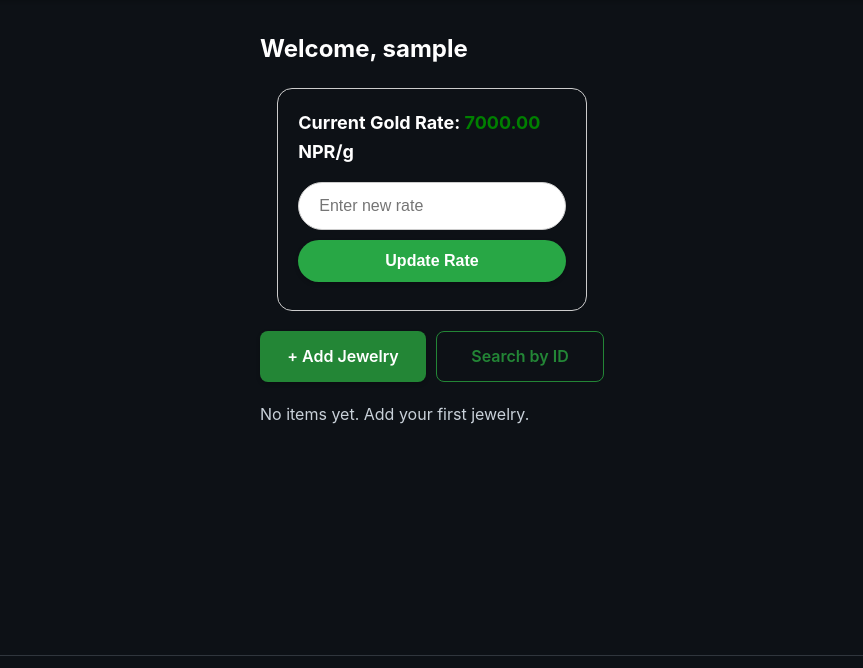
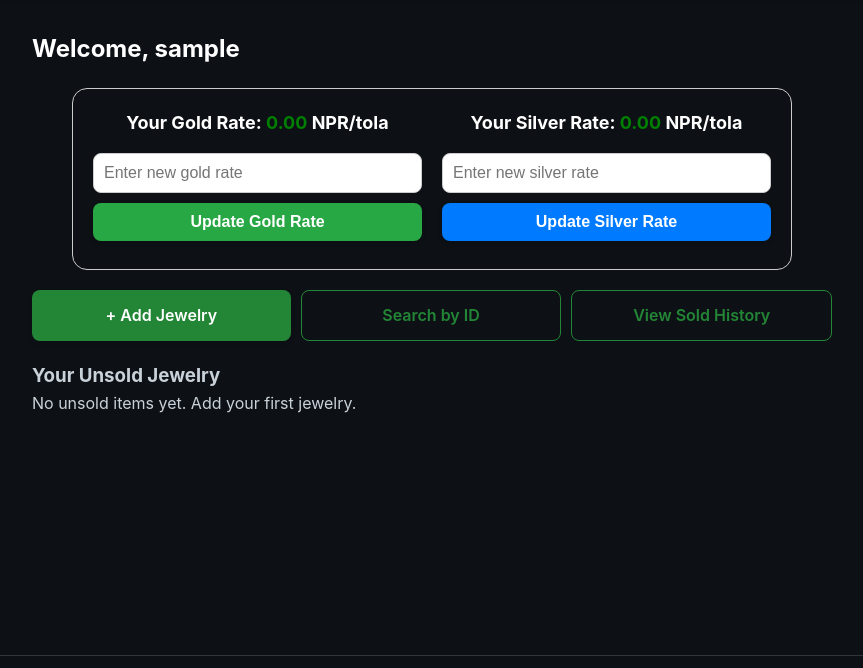
Before and after one commit to shivam-website/gold-shop, a Flask app: template templates/dashboard.html in a window 1280 px wide. Shown: the part 73-741 px from the top of the page, without its empty margins (208-1071 px from the left). Run offline with Flask 3, Linux system fonts and the light colour scheme; the template is opened without the code that fills it, so the values that code supplies are empty; the visitor is signed in with stand-in values (Sample User, id 1); parts of the project's set-up code (start-up, migrations or seed data) failed here and were passed over.

Commit message:
Update dashboard.html

```diff
--- a/templates/dashboard.html
+++ b/templates/dashboard.html
@@ -6,64 +6,82 @@
 
 <h2 style="color:white; margin-bottom:20px;">Welcome, {{ current_user.shop_name }}</h2>
 
-<!-- Gold rate update section -->
-<div class="gold-rate-update" style="margin:20px auto; padding:20px; border:1px solid #ccc; border-radius:15px; background-color:transparent; max-width:400px; width:90%;">
-  <h3 style="margin-bottom:15px; color:white; font-size:18px;">
-    Current Gold Rate: <span id="currentRate" style="color:green;">{{ current_rate or '7000.00' }}</span> NPR/g
-  </h3>
-
-  <div style="display:flex; flex-direction:column; gap:10px;">
-    <input type="number" id="goldRate" placeholder="Enter new rate" step="0.01"
-           style="width:100%; padding:14px 20px; font-size:16px; border-radius:25px; border:1px solid #ccc; box-sizing:border-box; outline:none;">
-    <button class="btn" onclick="updateRate()"
-            style="padding:12px 0; font-size:16px; border-radius:25px; background-color:#28a745; color:white; border:none; cursor:pointer; width:100%;">
-      Update Rate
+<!-- Rate update section for current user -->
+<div class="rate-update-section" style="margin:20px auto; padding:20px; border:1px solid #ccc; border-radius:15px; background-color:transparent; max-width:800px; width:90%; display:flex; flex-wrap:wrap; justify-content:space-around; gap:20px;">
+  <div style="flex:1; min-width:280px; text-align:center;">
+    <h3 style="margin-bottom:15px; color:white; font-size:18px;">
+      Your Gold Rate: <span id="currentGoldRate" style="color:green;">{{ "%.2f"|format(current_gold_rate) }}</span> NPR/tola
+    </h3>
+    <input type="number" id="goldRateInput" placeholder="Enter new gold rate" step="0.01"
+           style="width:100%; padding:10px; font-size:16px; border-radius:8px; border:1px solid #ccc; box-sizing:border-box; outline:none; margin-bottom:10px;">
+    <button class="btn" onclick="updateGoldRate()"
+            style="padding:10px 0; font-size:16px; border-radius:8px; background-color:#28a745; color:white; border:none; cursor:pointer; width:100%;">
+      Update Gold Rate
     </button>
+    <p id="goldRateMessage" style="margin-top:8px; color:green; font-weight:500;"></p>
   </div>
-
-  <p id="rateMessage" style="margin-top:8px; color:green; font-weight:500;"></p>
+  <div style="flex:1; min-width:280px; text-align:center;">
+    <h3 style="margin-bottom:15px; color:white; font-size:18px;">
+      Your Silver Rate: <span id="currentSilverRate" style="color:green;">{{ "%.2f"|format(current_silver_rate) }}</span> NPR/tola
+    </h3>
+    <input type="number" id="silverRateInput" placeholder="Enter new silver rate" step="0.01"
+           style="width:100%; padding:10px; font-size:16px; border-radius:8px; border:1px solid #ccc; box-sizing:border-box; outline:none; margin-bottom:10px;">
+    <button class="btn" onclick="updateSilverRate()"
+            style="padding:10px 0; font-size:16px; border-radius:8px; background-color:#007bff; color:white; border:none; cursor:pointer; width:100%;">
+      Update Silver Rate
+    </button>
+    <p id="silverRateMessage" style="margin-top:8px; color:green; font-weight:500;"></p>
+  </div>
 </div>
 
 <div class="toolbar" style="display:flex; flex-wrap:wrap; gap:10px; margin-bottom:20px;">
   <a class="btn" href="{{ url_for('add_jewelry') }}" style="flex:1; text-align:center;">+ Add Jewelry</a>
   <a class="btn outline" href="{{ url_for('search') }}" style="flex:1; text-align:center;">Search by ID</a>
+  <a class="btn outline" href="{{ url_for('sold_history') }}" style="flex:1; text-align:center;">View Sold History</a>
 </div>
 
+<h3>Your Unsold Jewelry</h3>
 {% if items %}
-<div style="overflow-x:auto;">
-<table class="table" style="width:100%; border-collapse:collapse; min-width:600px;">
+<div class="table-wrapper">
+<table class="table">
   <thead>
     <tr>
-      <th>ID</th><th>Weight (g)</th><th>Labor</th><th>Added</th><th>Photo</th><th>Invoice</th>
+      <th>ID</th><th>Material</th><th>Weight (Tola)</th><th>Labor</th><th>Added</th><th>Photo</th><th>Invoice</th><th>Action</th>
     </tr>
   </thead>
   <tbody>
     {% for it in items %}
     <tr>
-      <td>{{ it.unique_id }}</td>
-      <td>{{ "%.2f"|format(it.weight_g) }}</td>
-      <td>{{ "%.2f"|format(it.labor_cost) }}</td>
-      <td>{{ it.created_at.strftime("%Y-%m-%d %H:%M") }}</td>
-      <td>
+      <td data-label="ID">{{ it.formatted_id }}</td>
+      <td data-label="Material">{{ it.material_type | capitalize }}</td>
+      <td data-label="Weight (Tola)">{{ "%.2f"|format(it.weight_tola) }}</td>
+      <td data-label="Labor">{{ "%.2f"|format(it.labor_cost) }}</td>
+      <td data-label="Added">{{ it.created_at.strftime("%Y-%m-%d %H:%M") }}</td>
+      <td data-label="Photo">
         {% if it.photo_path %}
           <img src="/{{ it.photo_path }}" alt="photo" class="thumb" style="max-width:60px; max-height:60px; object-fit:cover; border-radius:8px;">
         {% else %}-{% endif %}
       </td>
-      <td><a class="btn small" href="{{ url_for('invoice', uid=it.unique_id) }}" target="_blank">Open</a></td>
+      <td data-label="Invoice"><a class="btn small" href="{{ url_for('invoice', item_id=it.id) }}" target="_blank">Open</a></td>
+      <td data-label="Action">
+        <form method="post" action="{{ url_for('mark_sold', item_id=it.id) }}" style="display:inline;">
+          <button type="submit" class="btn small success">Mark Sold</button>
+        </form>
+      </td>
     </tr>
     {% endfor %}
   </tbody>
 </table>
 </div>
 {% else %}
-<p>No items yet. Add your first jewelry.</p>
+<p>No unsold items yet. Add your first jewelry.</p>
 {% endif %}
 
 <script>
-function updateRate() {
-    let rate = document.getElementById("goldRate").value;
+function updateGoldRate() {
+    let rate = document.getElementById("goldRateInput").value;
     if (!rate) {
-        alert("Enter a rate first!");
+        showCustomAlert("Enter a gold rate first!");
         return;
     }
     fetch("/update-gold-rate", {
@@ -74,15 +92,63 @@ function updateRate() {
     .then(res => res.json())
     .then(data => {
         const msg = data.message || data.error;
-        document.getElementById("rateMessage").textContent = msg;
+        document.getElementById("goldRateMessage").textContent = msg;
         if (data.message) {
-            document.getElementById("currentRate").textContent = rate;
+            document.getElementById("currentGoldRate").textContent = parseFloat(rate).toFixed(2);
         }
     })
     .catch(err => {
-        document.getElementById("rateMessage").textContent = "Error updating rate.";
+        document.getElementById("goldRateMessage").textContent = "Error updating gold rate.";
         console.error(err);
     });
+}
+
+function updateSilverRate() {
+    let rate = document.getElementById("silverRateInput").value;
+    if (!rate) {
+        showCustomAlert("Enter a silver rate first!");
+        return;
+    }
+    fetch("/update-silver-rate", {
+        method: "POST",
+        headers: { "Content-Type": "application/json" },
+        body: JSON.stringify({ rate: rate })
+    })
+    .then(res => res.json())
+    .then(data => {
+        const msg = data.message || data.error;
+        document.getElementById("silverRateMessage").textContent = msg;
+        if (data.message) {
+            document.getElementById("currentSilverRate").textContent = parseFloat(rate).toFixed(2);
+        }
+    })
+    .catch(err => {
+        document.getElementById("silverRateMessage").textContent = "Error updating silver rate.";
+        console.error(err);
+    });
+}
+
+function showCustomAlert(message) {
+    let alertModal = document.getElementById('customAlertDialog');
+    if (!alertModal) {
+        alertModal = document.createElement('div');
+        alertModal.id = 'customAlertDialog';
+        alertModal.style.cssText = `
+            position: fixed; top: 50%; left: 50%; transform: translate(-50%, -50%);
+            background-color: white; padding: 20px; border-radius: 10px; box-shadow: 0 4px 8px rgba(0,0,0,0.2);
+            z-index: 1000; text-align: center; width: 300px; max-width: 90%; color: black;
+        `;
+        alertModal.innerHTML = `
+            <p id="customAlertMessage" style="margin-bottom: 20px;"></p>
+            <button onclick="document.getElementById('customAlertDialog').style.display='none'"
+                    style="padding: 10px 20px; background-color: #007bff; color: white; border: none; border-radius: 5px; cursor: pointer;">
+                OK
+            </button>
+        `;
+        document.body.appendChild(alertModal);
+    }
+    document.getElementById('customAlertMessage').textContent = message;
+    alertModal.style.display = 'block';
 }
 </script>
 
```
